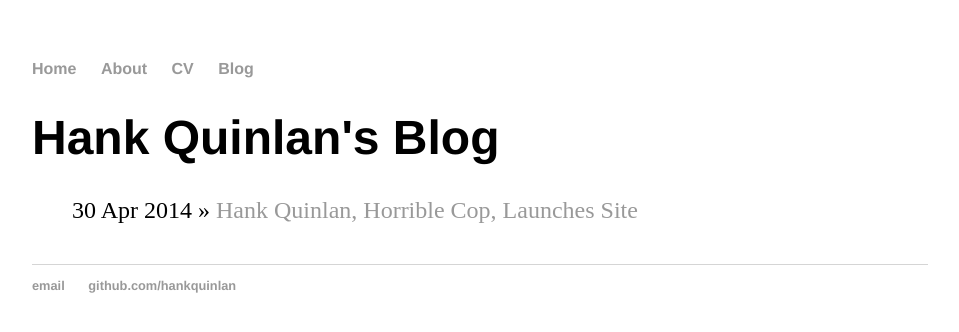
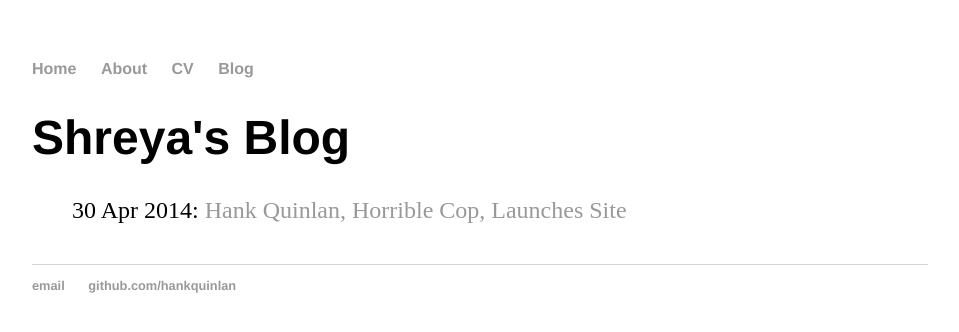
Before and after one commit to shreya-sk/shreya-sk.github.io, a Jekyll site: the page built from blog/index.html, in a window 1280 px wide. Shown: the top 332 px of the page, without its empty margins (160-1119 px from the left). Built offline with Jekyll 4.4.1, drawn with Linux system fonts in a browser that asks for light colours.

Commit message:
Update index.html

```diff
--- a/blog/index.html
+++ b/blog/index.html
@@ -1,11 +1,11 @@
 ---
 layout: default
-title: Hank Quinlan's Blog
+title: Shreya's Blog
 ---
 	<h1>{{ page.title }}</h1>
 	<ul class="posts">
 
 	  {% for post in site.posts %}
-	    <li><span>{{ post.date | date_to_string }}</span> » <a href="{{ post.url }}" title="{{ post.title }}">{{ post.title }}</a></li>
+	    <li><span>{{ post.date | date_to_string }}</span>: <a href="{{ post.url }}" title="{{ post.title }}">{{ post.title }}</a></li>
 	  {% endfor %}
 	</ul>
```
